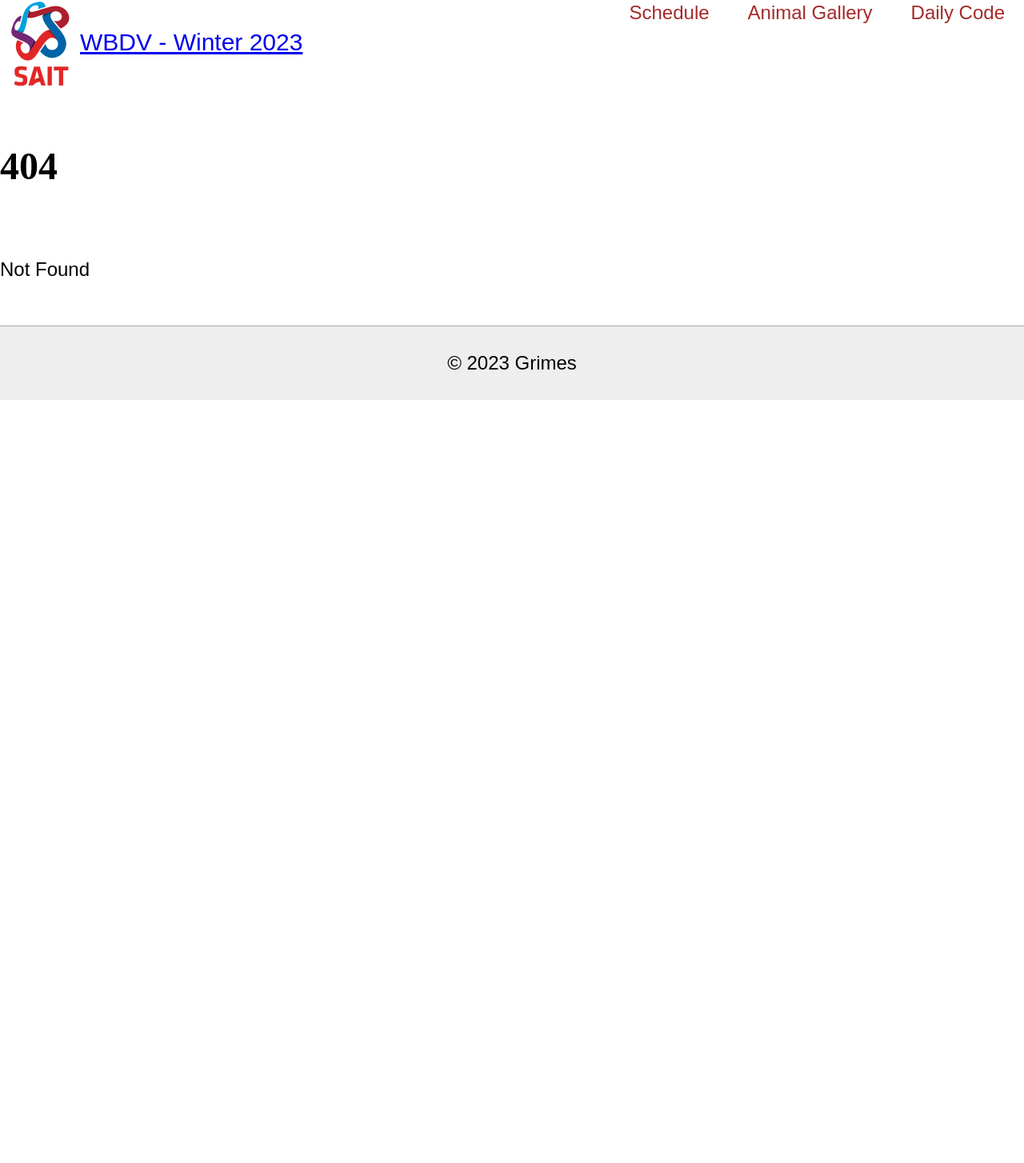
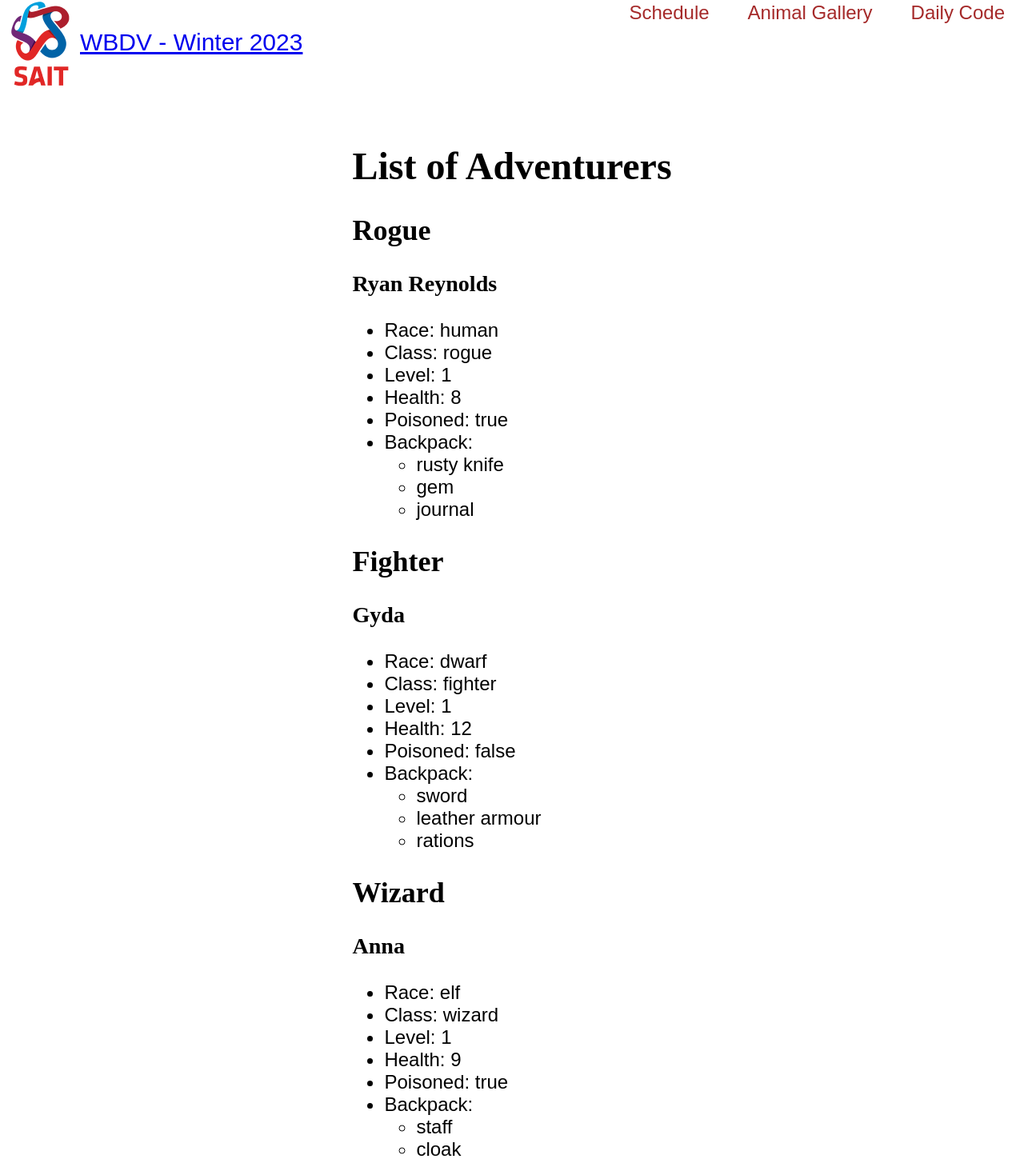
Before and after one commit to sait-wbdv/w23-refactor-example, a SvelteKit app: page /dailies/2023-03-20-js-objects/adventurers-objects in a window 1280 px wide. Before the commit this address had no page. Shown: the part 10-1464 px from the top of the page at 80% size. Before the commit the page ends 800 px from the top, so only its background shows below. Built offline with nearby package versions, Linux system fonts and the light colour scheme; a web font is replaced by a local one.

Commit message:
added end-of-morning code

```diff
--- /dev/null
+++ b/src/routes/dailies/2023-03-20-js-objects/adventurers-objects/+page.svelte
@@ -0,0 +1,133 @@
+<script>
+  /************/
+  /* Player 1 */
+  /************/
+
+  // Player 1 general
+  // const player1Name = 'Ryan Reynolds';
+  // const player1Race = 'human';
+  // const player1Class = 'rogue';
+  // let player1Level = 1;
+  // let player1Health = 8;
+
+  // Player 1 effects
+  // let player1Poisoned = true;
+
+  // Player 1 items
+  // let player1Backpack = [
+  //     'rusty knife',
+  //     'gem',
+  //     'journal'
+  //   ];
+
+  const player1 = {
+    name: 'Ryan Reynolds',
+    race: 'human',
+    class: 'rogue',
+    level: 1,
+    health: 8,
+    poisoned: true,
+    backpack: [
+      'rusty knife',
+      'gem',
+      'journal'
+    ]
+  }
+
+  /************/
+  /* Player 2 */
+  /************/
+
+  const player2 = {
+    name: "Gyda",
+    race: "dwarf",
+    class: "fighter",
+    level: 1,
+    health: 12,
+    poisoned: false,
+    backpack: [
+      'sword',
+      'leather armour',
+      'rations'
+    ]
+  }
+  /************/
+  /* Player 3 */
+  /************/
+
+  // Player 3 general
+  const player3Name = 'Anna';
+  const player3Race = 'elf';
+  const player3Class = 'wizard';
+  let player3Level = 1;
+  let player3Health = 9;
+
+  // Player 3 effects
+  let player3Poisoned = true;
+
+  // Player 3 items
+  let player3Backpack = [
+      'staff',
+      'cloak',
+      'spell book'
+  ];
+</script>
+
+<main>
+  <h1>List of Adventurers</h1>
+  <h2>Rogue</h2>
+  <div class="card">
+    <h3>{player1.name}</h3>
+    <ul>
+      <li>Race: {player1.race}</li>
+      <li>Class: {player1.class}</li>
+      <li>Level: {player1.level}</li>
+      <li>Health: {player1.health}</li>
+      <li>Poisoned: {player1.poisoned}</li>
+      <li>Backpack:
+        <ul>
+          {#each player1.backpack as item}
+            <li>{item}</li>
+          {/each}
+        </ul>
+      </li>
+    </ul>
+  </div>
+
+  <h2>Fighter</h2>
+  <div class="card">
+    <h3>{player2.name}</h3>
+    <ul>
+      <li>Race: {player2.race}</li>
+      <li>Class: {player2.class}</li>
+      <li>Level: {player2.level}</li>
+      <li>Health: {player2.health}</li>
+      <li>Poisoned: {player2.poisoned}</li>
+      <li>Backpack:
+        <ul>
+          {#each player2.backpack as item}
+            <li>{item}</li>
+          {/each}
+        </ul>
+      </li>
+    </ul>
+  </div>
+  <h2>Wizard</h2>
+  <div class="card">
+    <h3>{player3Name}</h3>
+    <ul>
+      <li>Race: {player3Race}</li>
+      <li>Class: {player3Class}</li>
+      <li>Level: {player3Level}</li>
+      <li>Health: {player3Health}</li>
+      <li>Poisoned: {player3Poisoned}</li>
+      <li>Backpack:
+        <ul>
+          {#each player3Backpack as item}
+            <li>{item}</li>
+          {/each}
+        </ul>
+      </li>
+    </ul>
+  </div>
+</main>
```
Also changed, not shown: src/routes/dailies/2023-03-20-js-objects/adventurers-starter/+page.svelte (renamed from src/routes/dailies/2023-03-20-js-objects/adventurers/+page.svelte).
